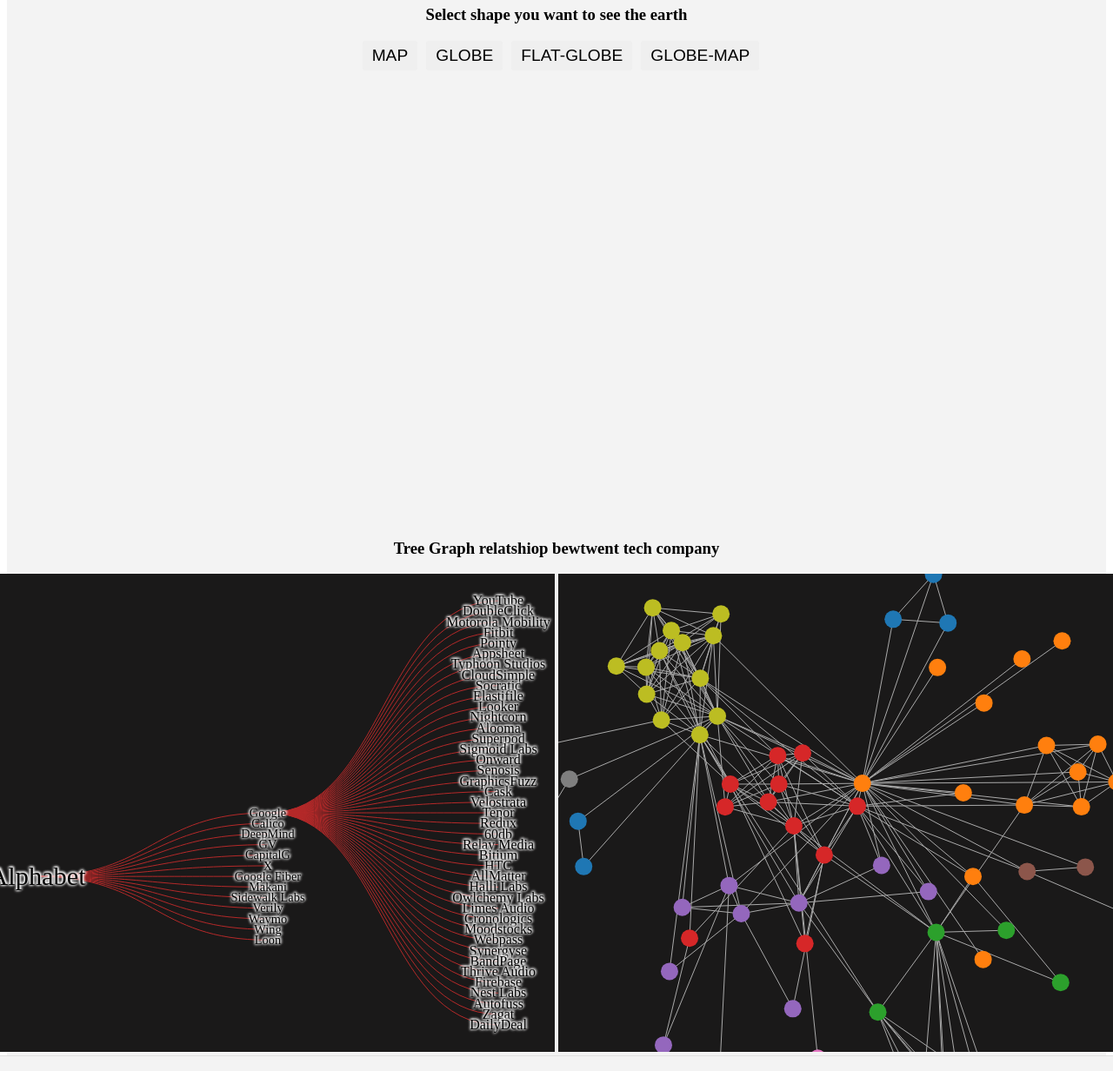
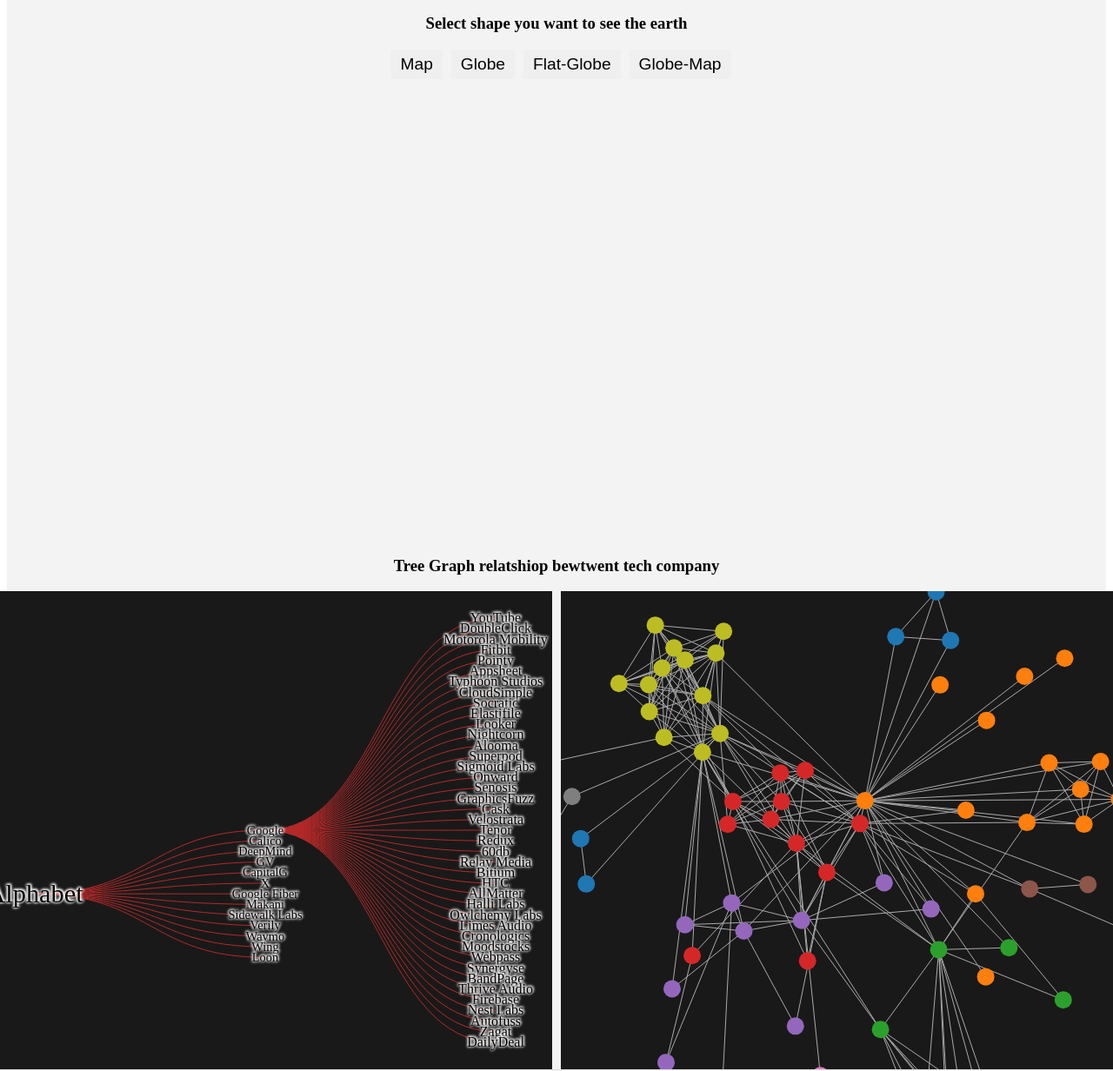
Before and after one commit to shmily40686/d3-tech-companies, a website: page index.html in a window 1280 px wide. Shown: the part 635-1867 px from the top of the page at 87% size. Drawn offline with nearby package versions, Linux system fonts and the light colour scheme; no server answers; animation ran at ten frames a second.

Commit message:
cssfixbutton

```diff
--- a/stylesheets.css
+++ b/stylesheets.css
@@ -83,7 +83,7 @@
 .button-bar {
     display: flex;
     justify-content: center;
-    margin-bottom: 20px;
+    margin-bottom: 30px;
 }
 
 .first-box {
@@ -114,6 +114,7 @@
 #tree {
    background-color: rgb(26, 25, 25);
    color: white;
+   margin-right: 10px;
 }
 
 #tree path {
@@ -143,15 +144,20 @@
 }
 
 
+.third-box {
+    display: flex;
+    justify-content: center;
+}
+
+
 .change-button {
   display: inline-block;
   margin-bottom: 0;
   text-align: center;
-  text-transform: uppercase;
   vertical-align: middle;
   cursor: pointer;
   background-image: none;
-  whitespace: nowrap;
+  white-space: nowrap;
   padding: 5px 10px;
   font-size: 1.2rem;
   border-radius: 3px;
```
Also changed, not shown: index.html (line endings or trailing spaces).
